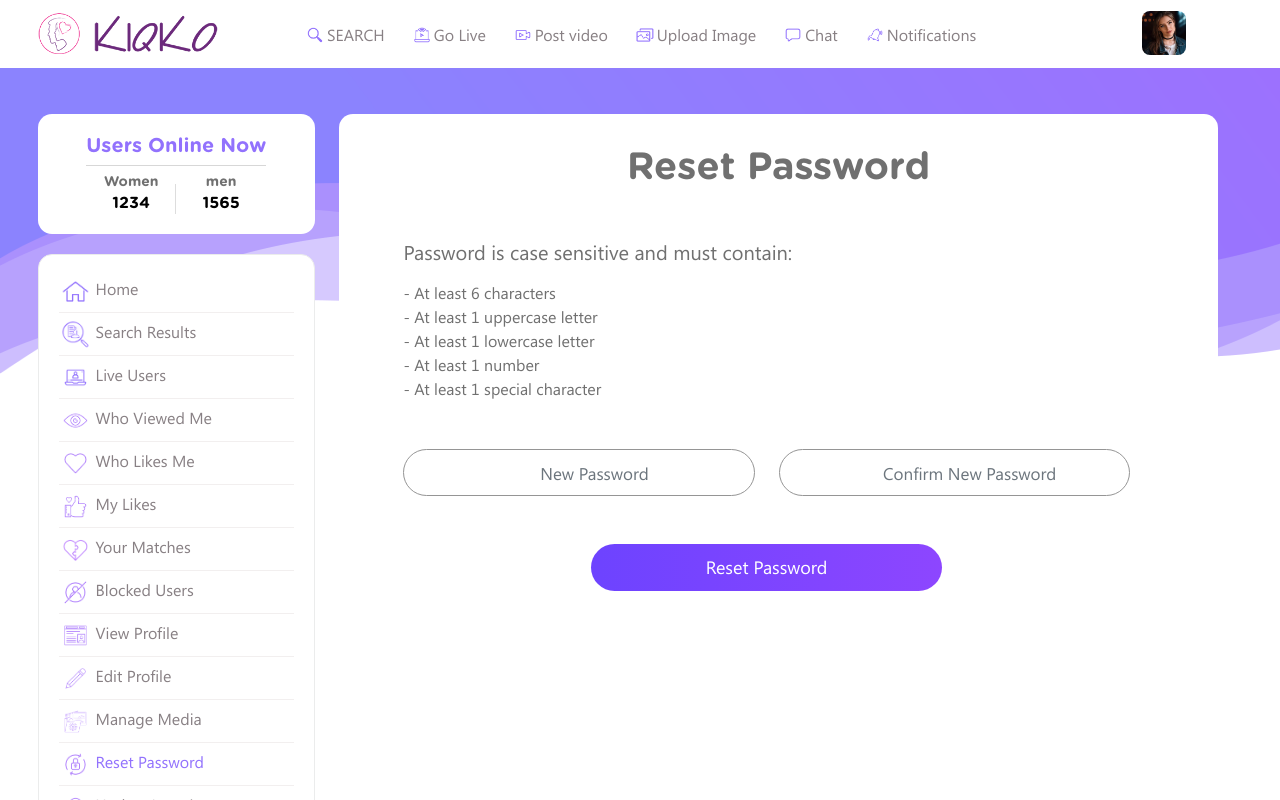
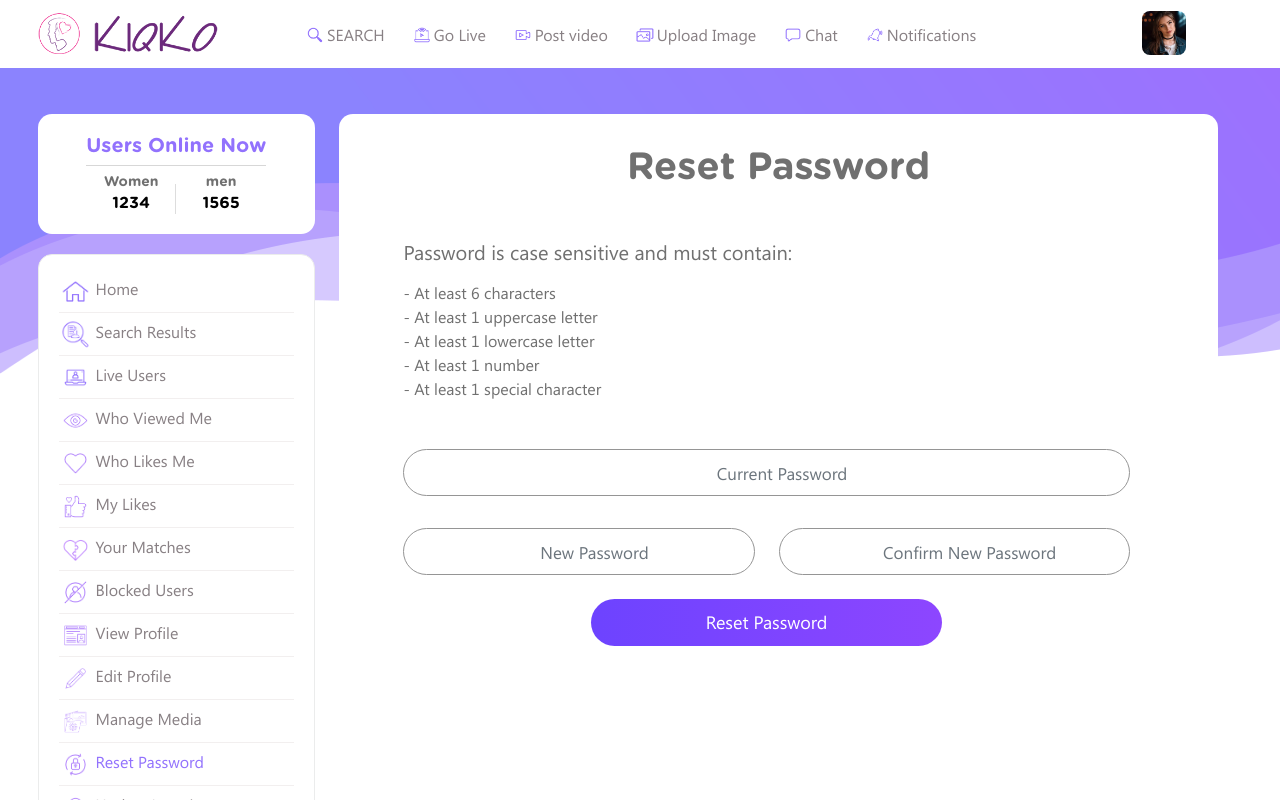
Before and after one commit to e-xxxxl/kiqko, a React (Vite) app: page /reset-password in a window 1280 px wide. Shown: the top 800 px of the page. Built offline with nearby package versions, Linux system fonts and the light colour scheme.

Commit message:
Implemented password reset functionality and updated email prompt in ForgotPassword component

```diff
--- a/src/components/settings/EnterNewPassword.jsx
+++ b/src/components/settings/EnterNewPassword.jsx
@@ -1,4 +1,4 @@
-import React from 'react';
+import React, { useState } from 'react';
 import CommonLayout from '../../layouts/Common';
 import shape from '../../assets/images/shape2.png';
 import Col from 'react-bootstrap/esm/Col';
@@ -25,7 +25,77 @@ import liveicon from '../../assets/images/liveicon.png';
 import yourm from '../../assets/images/yourm.png';
 import blockedUsers from '../../assets/images/blockedUsers.png';
 import serr from '../../assets/images/serr.png';
+import { useHistory } from 'react-router-dom/cjs/react-router-dom.min';
 const EnterNewPassword = () => {
+
+    const [currentPassword, setCurrentPassword] = useState('');
+    const [newPassword, setNewPassword] = useState('');
+    const [confirmPassword, setConfirmPassword] = useState('');
+    const [isResetting, setIsResetting] = useState(false);
+    const history = useHistory();
+    const userId = localStorage.getItem('userId');
+
+    const handleResetPassword = async (e) => {
+        e.preventDefault();
+
+        if (!userId) {
+            alert('User ID not found. Please log in again.');
+            return;
+        }
+
+        // Basic validation
+        if (newPassword !== confirmPassword) {
+            alert('New passwords do not match');
+            return;
+        }
+
+        //  http://localhost:5000/api/auth/reset-password
+        setIsResetting(true);
+        try {
+            const res = await fetch('https://kiqko-backend.onrender.com/api/auth/reset-password', {
+                method: 'POST',
+                headers: {
+                    'Content-Type': 'application/json'
+                },
+                body: JSON.stringify({
+                    userId,
+                    currentPassword,
+                    newPassword
+                })
+            });
+
+            // First check if the response is JSON
+            const contentType = res.headers.get('content-type');
+            if (!contentType || !contentType.includes('application/json')) {
+                const text = await res.text();
+                throw new Error(text || 'Server returned non-JSON response');
+            }
+
+            const data = await res.json();
+
+            if (!res.ok) {
+                throw new Error(data.message || 'Failed to reset password');
+            }
+
+            // Show success message
+            alert('Password reset successfully!');
+
+            // Optionally redirect to profile page
+            history.push('/profile');
+
+        } catch (err) {
+            console.error('Error resetting password:', err);
+            // Show the raw error message if it's HTML, but truncate it
+            const errorMessage = err.message.includes('<!DOCTYPE')
+                ? 'Server error occurred'
+                : err.message;
+            alert(errorMessage);
+        } finally {
+            setIsResetting(false);
+        }
+    };
+
+
     return (
 
 
@@ -96,7 +166,9 @@ const EnterNewPassword = () => {
             </Col>
             <div className="all-seting-area-pass">
                 <Row>
-                    <div md={12} className="mt-4"><p className="p-up-loc text-left">Password is case sensitive and must contain:</p></div>
+                    <div md={12} className="mt-4">
+                        <p className="p-up-loc text-left">Password is case sensitive and must contain:</p>
+                    </div>
 
                     <Col md={12}>
                         <ul className="ul-setting">
@@ -107,26 +179,53 @@ const EnterNewPassword = () => {
                             <li>- At least 1 special character</li>
                         </ul>
                     </Col>
-
-
                 </Row>
 
-
-
+                <form onSubmit={handleResetPassword}>
                     <Row className="mt-3">
-                        <Col md={6}>
-                        <Form.Control className="input-settings text-center" type="password" placeholder="New Password" />
+                        <Col md={12}>
+                            <Form.Control
+                                className="input-settings text-center mb-3"
+                                type="password"
+                                placeholder="Current Password"
+                                value={currentPassword}
+                                onChange={(e) => setCurrentPassword(e.target.value)}
+                                required
+                            />
                         </Col>
                         <Col md={6}>
-                        <Form.Control className="input-settings text-center" type="password" placeholder="Confirm New Password" />
+                            <Form.Control
+                                className="input-settings text-center"
+                                type="password"
+                                placeholder="New Password"
+                                value={newPassword}
+                                onChange={(e) => setNewPassword(e.target.value)}
+                                required
+                            />
                         </Col>
-                            <Col md={6} className="text-center offset-md-3">
-                            <Button className="settings-btn mt-5" variant="primary">Reset Password</Button>
+                        <Col md={6}>
+                            <Form.Control
+                                className="input-settings text-center"
+                                type="password"
+                                placeholder="Confirm New Password"
+                                value={confirmPassword}
+                                onChange={(e) => setConfirmPassword(e.target.value)}
+                                required
+                            />
+                        </Col>
+                        <Col md={6} className="text-center offset-md-3 mt-4">
+                            <Button
+                                className="settings-btn"
+                                variant="primary"
+                                type="submit"
+                                disabled={isResetting}
+                            >
+                                {isResetting ? 'Resetting...' : 'Reset Password'}
+                            </Button>
                         </Col>
                     </Row>
-
+                </form>
             </div>
-
         </div>
     </Col>
     </Row>
--- a/src/components/settings/ForgotPassword.jsx
+++ b/src/components/settings/ForgotPassword.jsx
@@ -21,12 +21,12 @@ const ForgotPassword = () => {
                 <div className="all-seting-area">
                     <Row>
                         <Col md={12}>
-                         <p className="p-up-loc text-center">Enter the email associated with your account. We will email you a link to reset your password.</p>
+                         <p className="p-up-loc text-center">Enter the email associated with your account. We will email you a code to reset your password.</p>
                         </Col>
                         <Col className="mt-2 offset-md-3" md={6}>
                         <Form.Control className="input-settings text-center" type="email" placeholder="e.g. (”email@sample1.com”)" />
 
-                        <Button className="settings-btn mt-4" variant="primary">Send Link</Button>
+                        <Button className="settings-btn mt-4" variant="primary">Send Code</Button>
                         </Col>
                     </Row>
                     <Row>
```
Lines whose indentation alone changed are shown as unchanged.
